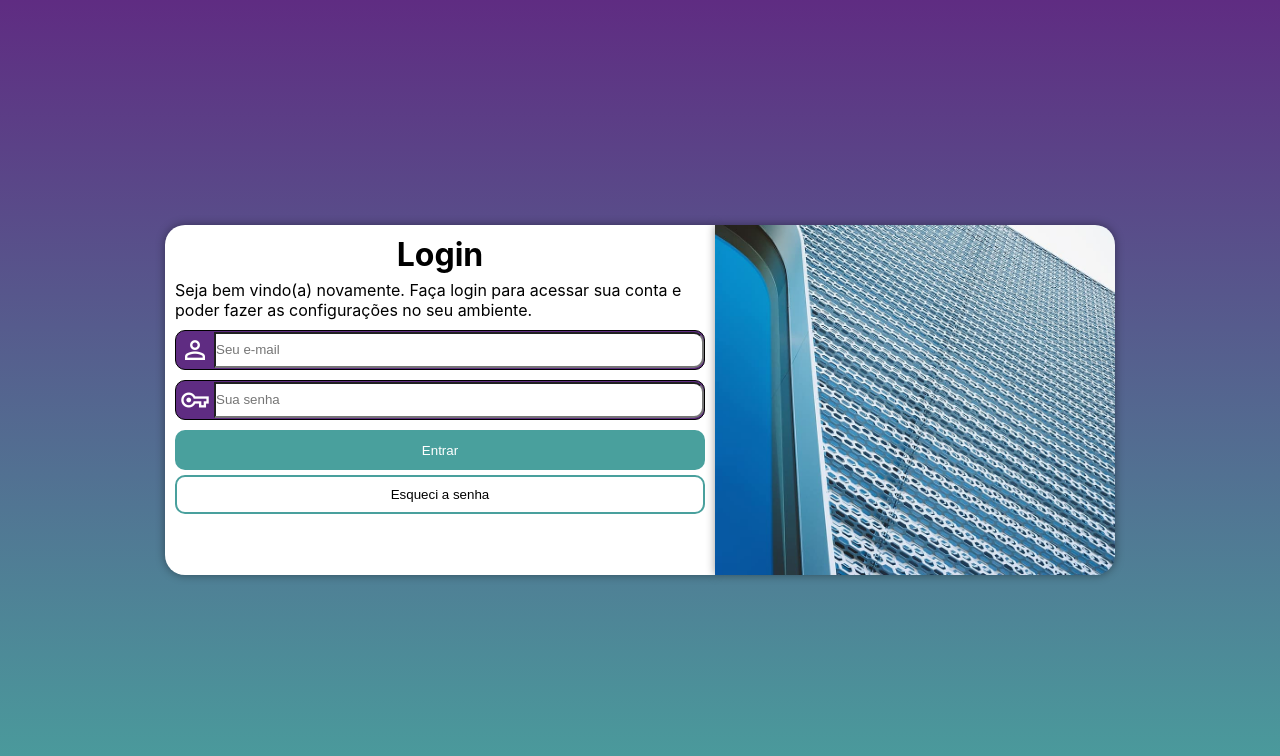
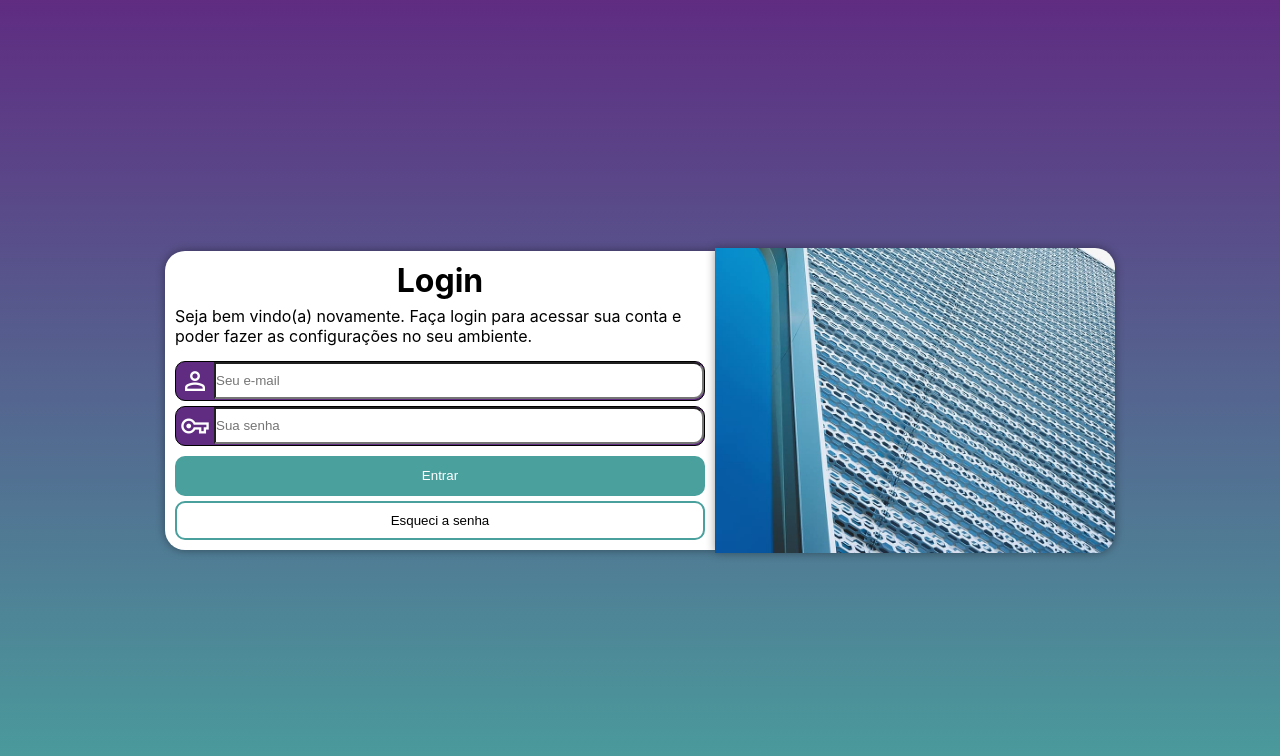
Before and after one commit to JeffersonAmorimdaCosta/login-html-css, a plain HTML site: page index.html in a window 1280 px wide. Drawn offline with nearby package versions, Linux system fonts and the light colour scheme.

Commit message:
Final version with responsiveness

```diff
--- a/css/media-query.css
+++ b/css/media-query.css
@@ -9,12 +9,11 @@ Grandes telas: acima de 1200px
 @media screen and (orientation: landscape) {
     section.login {
         flex-direction: row;
-
     }
 
     section.login div.imagem {
+        height: 29rem;
         width: 35%;
-        height: 28rem;
         border-radius: 2rem 0 0 2rem;
         transition: width .3s, heigth .3s;
         transition-timing-function: ease;
@@ -22,7 +21,7 @@ Grandes telas: acima de 1200px
     }
 
     section.login div.formulario {
-        height: 28rem;
+        height: 29rem;
         width: 57%;
         border-radius: 0 2rem 2rem 0;
         transition: width .3s, heigth .3s;
@@ -41,15 +40,16 @@ Grandes telas: acima de 1200px
     }
 
     section.login div.imagem {
+        height: 27.4rem;
         width: 35%;
-        height: 57%;
         border-radius: 2rem 0 0 2rem;
         transition: width .3s, height .3s;
         transition-timing-function: ease;
     }
 
     section.login div.formulario {
-        height: 57%;
+        height: auto;
+        flex-grow: 0;
         width: 57%;
         border-radius: 0 2rem 2rem 0;
         transition: width .3s, height .3s;
@@ -74,10 +74,11 @@ Grandes telas: acima de 1200px
 
     section.login p {
         font-size: 1.6rem;
+        padding-bottom: 1rem;
     }
 
     section.login div.imagem {
-        height: 35rem;
+        height: 30.5rem;
         width: 40rem;
         border-radius: 0 2rem 2rem 0;
         transition: width .3s, heigth .3s;
@@ -85,7 +86,6 @@ Grandes telas: acima de 1200px
     }
 
     section.login div.formulario {
-        height: 35rem;
         width: 55rem;
         border-radius: 2rem 0 0 2rem;
         transition: width .3s, heigth .3s;
--- a/css/style.css
+++ b/css/style.css
@@ -17,7 +17,10 @@ body {
     background-image: linear-gradient(to top, rgb(73, 160, 157), rgb(95, 44, 130));
 }
 
-main {height: 100vh; width: 100vw;}
+main {
+    height: 100vh;
+    width: 100vw;
+}
 
 section.login {
     display: flex;
@@ -29,7 +32,7 @@ section.login {
 }
 
 section.login div.imagem {
-    height: 35%;
+    height: 40%;
     width: 85%;
     background: url('../img/metal.jpg') no-repeat bottom center;
     background-size: cover;
@@ -41,7 +44,8 @@ section.login div.imagem {
 section.login div.formulario {
     font-family: -apple-system, BlinkMacSystemFont, 'Segoe UI', Roboto, Oxygen, Ubuntu, Cantarell, 'Open Sans', 'Helvetica Neue', sans-serif;
     width: 85%;
-    height: 32rem;
+    /* height: 32rem; */
+    flex-grow: 0;
     background-color: white;
     border-radius: 0 0 2rem 2rem;
     padding: 1rem;
@@ -69,7 +73,7 @@ div.campo {
     display: flex;
     height: 4rem;
     width: 100%;
-    margin-top: 1rem;
+    margin-top: .5rem;
     border: 1px solid black;
     background-color: #5f2c82;
     border-radius: 1rem;
```
